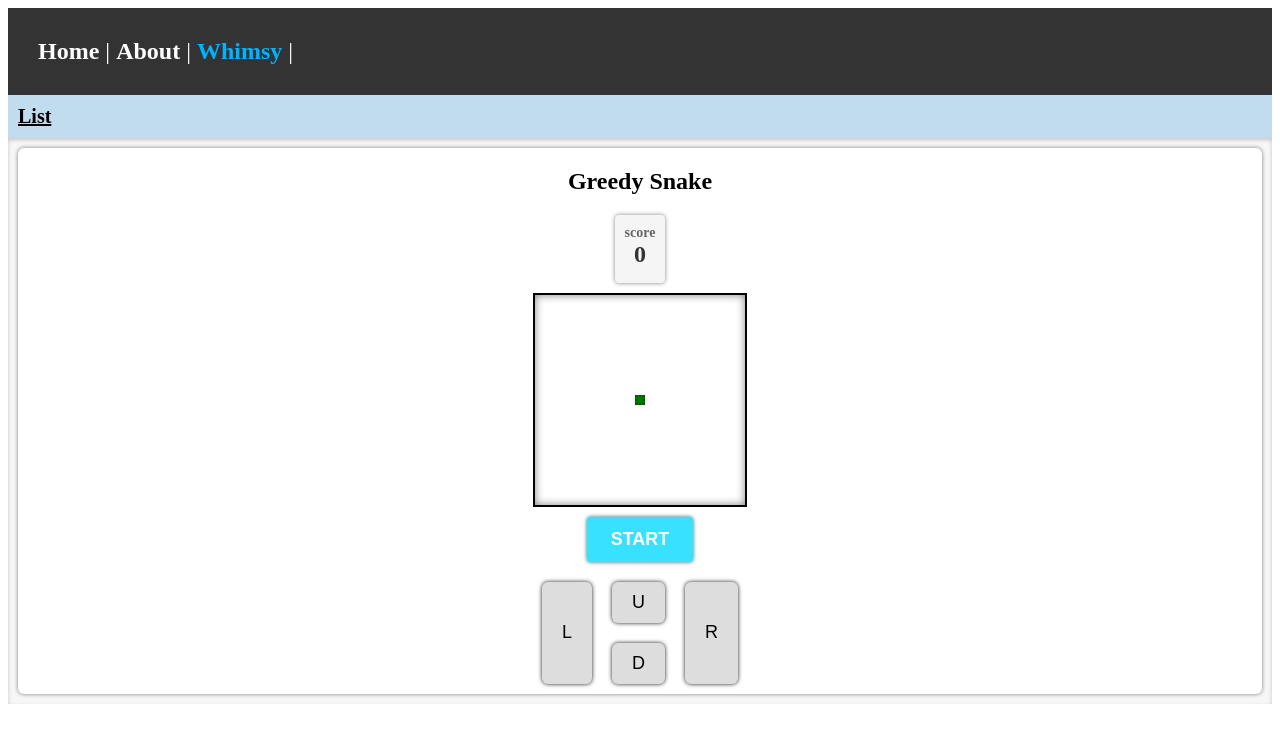
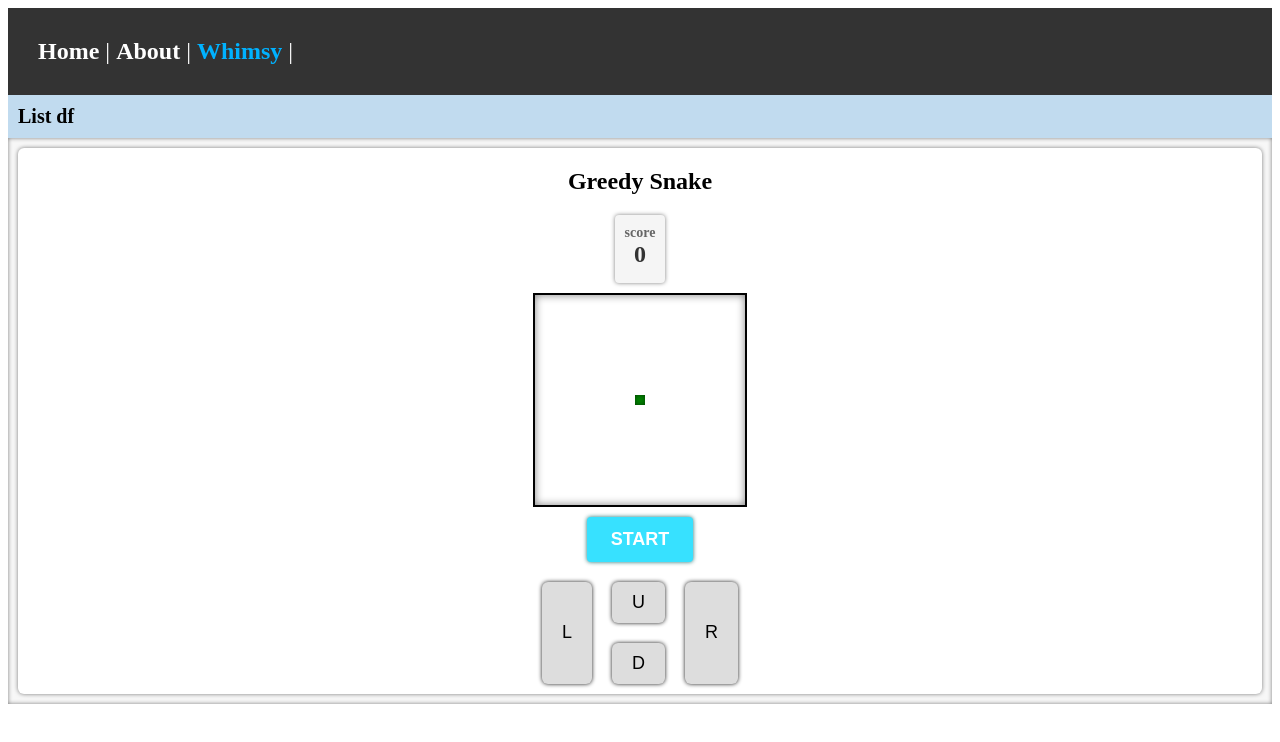
Before and after one commit to CoderSHYJ/CoderSHYJ.github.io, a Vue app: page /#/whimsy/GreedySnake in a window 1280 px wide. Shown: the top 742 px of the page. Built offline with nearby package versions, Linux system fonts and the light colour scheme.

Commit message:
fix(whimsy): fix snake css

```diff
--- a/src/router/index.js
+++ b/src/router/index.js
@@ -18,7 +18,7 @@ const routes = [
     {
         path: '/whimsy',
         name: 'whimsy',
-        component: () => import('../views/WhimsyView.vue'),
+        component: () => import('../views/WhimsyView'),
         children: [
             {
                 path: '',
--- a/src/views/WhimsyView.vue
+++ b/src/views/WhimsyView.vue
@@ -1,7 +1,7 @@
 <template>
   <div class="view">
     <nav>
-      <router-link to="/whimsy">List</router-link>
+      <router-link to="/whimsy">List {{ childText }}</router-link>
     </nav>
     <div class="router-view">
       <router-view/>
@@ -13,7 +13,12 @@
 
 <script>
 export default {
-  name: "ProjectView"
+  name: "ProjectView",
+  data() {
+    return {
+      childText: 'df',
+    };
+  },
 }
 </script>
 
@@ -29,6 +34,10 @@ nav a {
   color: #000000;
 }
 
+a {
+  text-decoration: none;
+}
+
 .view {
   background-color: rgb(193, 219, 239);
 }
@@ -36,6 +45,6 @@ nav a {
 .router-view {
   padding: 10px 10px;
   background-color: rgb(247, 247, 247);
-  box-shadow: inset 0 2px 4px rgba(0, 0, 0, 0.2);
+  box-shadow: inset 0 0 4px rgba(0, 0, 0, 0.5);
 }
 </style>
--- a/src/views/whimsy/WhimsyList.vue
+++ b/src/views/whimsy/WhimsyList.vue
@@ -2,7 +2,7 @@
   <div>
     <ul>
       <li v-for="item in itemList" :key="item.id">
-        <router-link :to="'/whimsy/' + item.name">{{ item.name }}</router-link>
+        <router-link :to="'/whimsy/' + item.name"  @click="childClick">{{ item.name }}</router-link>
       </li>
     </ul>
   </div>
@@ -19,6 +19,13 @@ export default {
         { id: 2, name: 'Item 3' }
       ]
     }
+  },
+  methods: {
+    // 初始化
+    childClick(msg) {
+      console.log(1);
+      this.$parent.childText=msg;
+    }
   }
 }
 </script>
```
Also changed, not shown: 21 other files (tests, documents, lock files or other folders).
